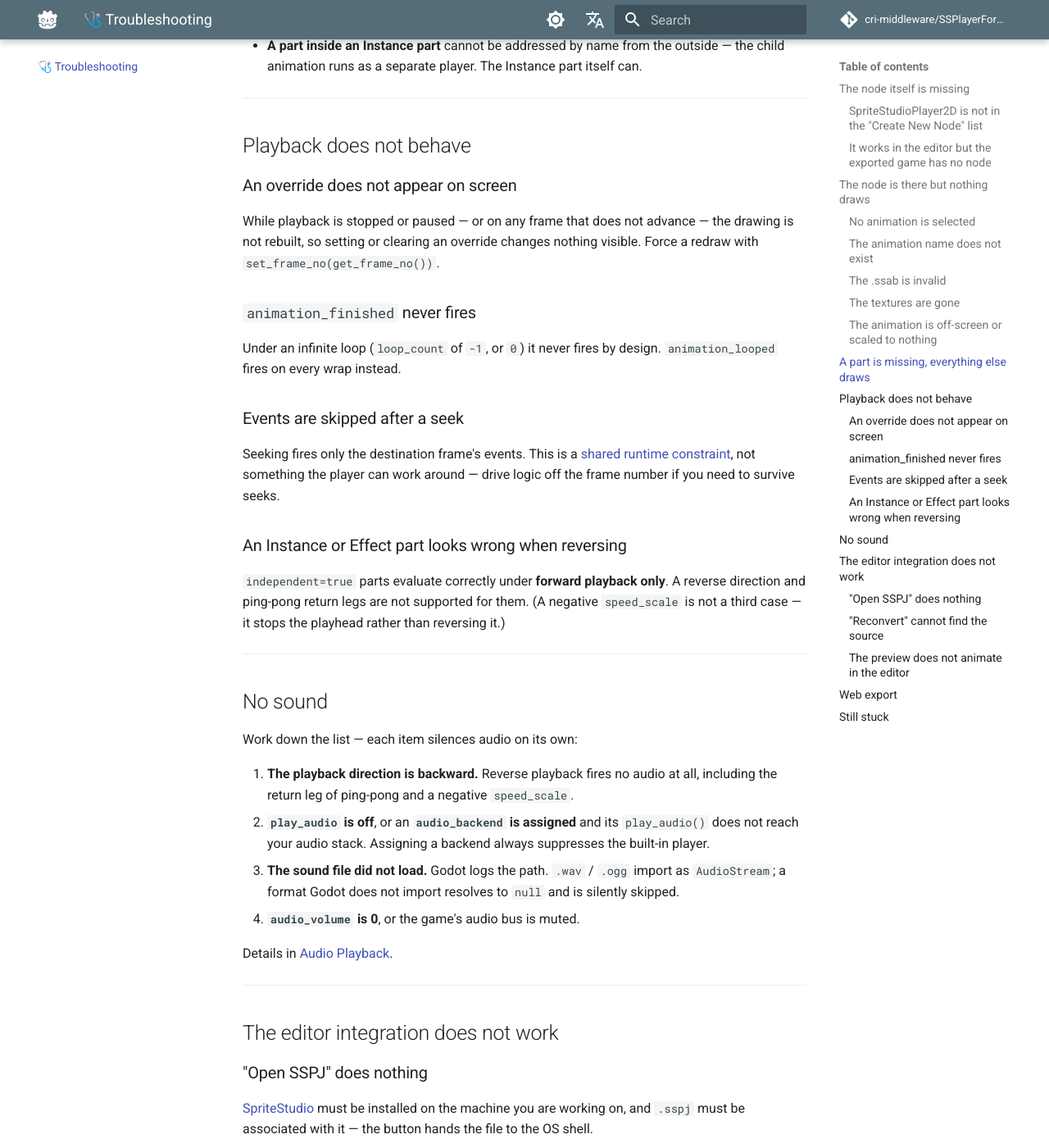
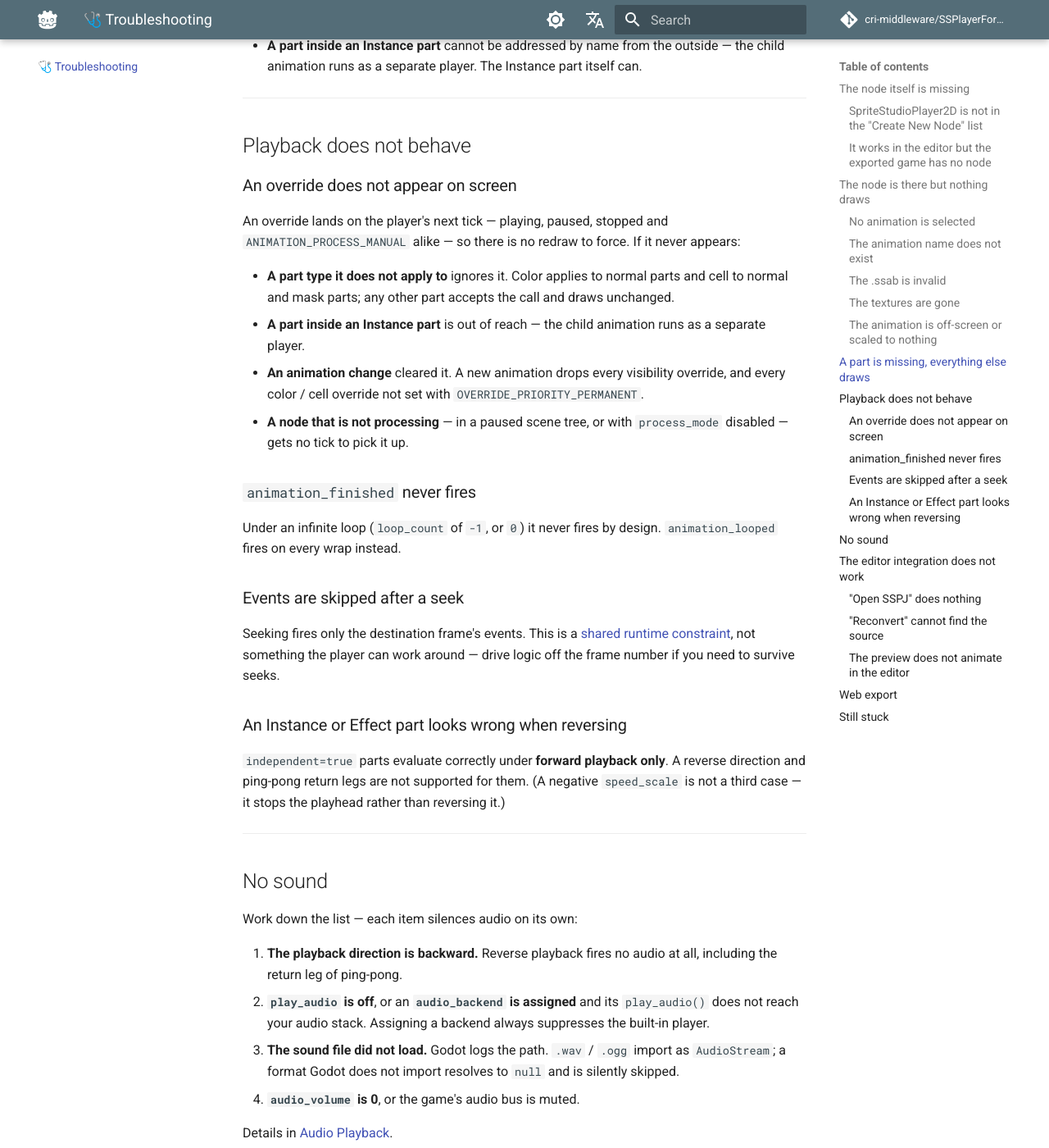
Before and after one commit to SpriteStudio/SSPlayerForGodot, an MkDocs documentation site: the page built from docs/en/troubleshooting.md, in a window 1280 px wide and 1400 px high, scrolled down 2117 px. Shown: the whole window at 82% size. Built offline with MkDocs 1.6.1 and Material for MkDocs 9.7.7, drawn with Linux system fonts in a browser that asks for light colours; comment, search, counter and statistics services are not loaded.

Commit message:
docs: overrides and a negative speed_scale behave as the code does
- An override on a paused or stopped player. usage_scripting.md's
  closing note and troubleshooting.md said it does not show until the
  frame advances, and to force a redraw with set_frame_no(get_frame_no()).
  The Notes list on the same page, and the class reference, say it lands
  on the next tick whatever the playback state -- and that is the code:
  an override sets _overrides_dirty, which defeats the draw dedup for a
  paused player, a stopped player redraws through
  redraw_pending_overrides() (ss_internal_player.cpp), and Manual calls
  the same on every idle tick (ss_player_node_2d.cpp). test_overrides.gd
  asserts it for paused and stopped players. Drop the note; rewrite the
  troubleshooting entry around what does keep an override off screen.
- Re-applying overrides after an animation change. The English page
  said not to; the Japanese one said there is no need to. A new
  animation drops every visibility override and every colour / cell
  override below PERMANENT (SDK lib.rs,
  retain_permanent_overrides_on_setup), and visibility takes no
  priority. So a colour or cell that must survive is set PERMANENT, and a
  visibility override has to be set again. Say that in both languages.
- A negative speed_scale. troubleshooting.md counted it as reverse
  playback. The runtime clamps a speed of zero or below to 0.0 (SDK
  playback_controller.rs, set_speed_scale), so it stops the playhead --
  as limitations.md, audio.md and the same page's Instance entry already
  say. Drop it from the reverse-playback item.

```diff
--- a/docs/en/troubleshooting.md
+++ b/docs/en/troubleshooting.md
@@ -66,7 +66,12 @@ Keep the output directory (`res://ssab_generated` by default) intact, or move th
 
 ### An override does not appear on screen
 
-While playback is stopped or paused — or on any frame that does not advance — the drawing is not rebuilt, so setting or clearing an override changes nothing visible. Force a redraw with `set_frame_no(get_frame_no())`.
+An override lands on the player's next tick — playing, paused, stopped and `ANIMATION_PROCESS_MANUAL` alike — so there is no redraw to force. If it never appears:
+
+- **A part type it does not apply to** ignores it. Color applies to normal parts and cell to normal and mask parts; any other part accepts the call and draws unchanged.
+- **A part inside an Instance part** is out of reach — the child animation runs as a separate player.
+- **An animation change** cleared it. A new animation drops every visibility override, and every color / cell override not set with `OVERRIDE_PRIORITY_PERMANENT`.
+- **A node that is not processing** — in a paused scene tree, or with `process_mode` disabled — gets no tick to pick it up.
 
 ### `animation_finished` never fires
 
@@ -86,7 +91,7 @@ Seeking fires only the destination frame's events. This is a [shared runtime con
 
 Work down the list — each item silences audio on its own:
 
-1. **The playback direction is backward.** Reverse playback fires no audio at all, including the return leg of ping-pong and a negative `speed_scale`.
+1. **The playback direction is backward.** Reverse playback fires no audio at all, including the return leg of ping-pong.
 2. **`play_audio` is off**, or an **`audio_backend` is assigned** and its `play_audio()` does not reach your audio stack. Assigning a backend always suppresses the built-in player.
 3. **The sound file did not load.** Godot logs the path. `.wav` / `.ogg` import as `AudioStream`; a format Godot does not import resolves to `null` and is silently skipped.
 4. **`audio_volume` is 0**, or the game's audio bus is muted.
```
Also changed, not shown: docs/en/workflow/usage_scripting.md (+1 -3 lines), docs/ja/troubleshooting.md (+7 -2 lines), docs/ja/workflow/usage_scripting.md (+1 -3 lines).
